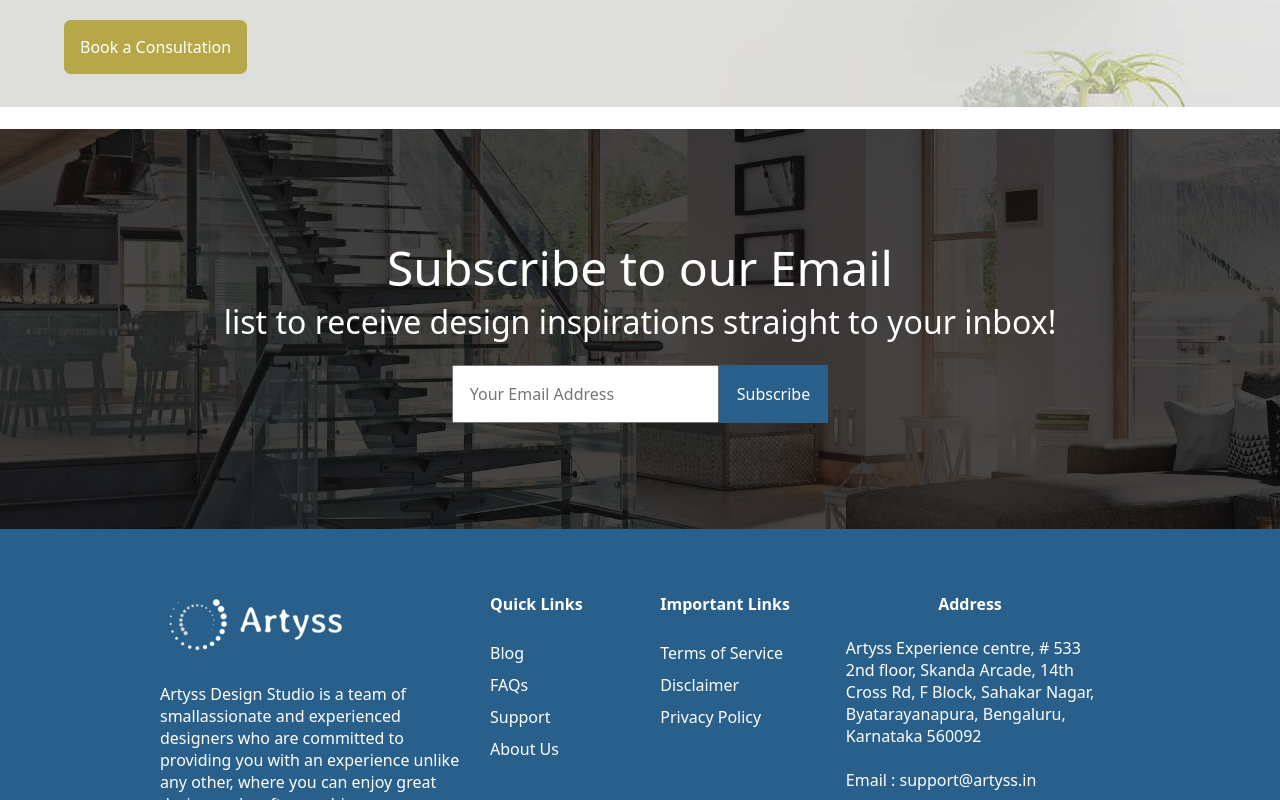
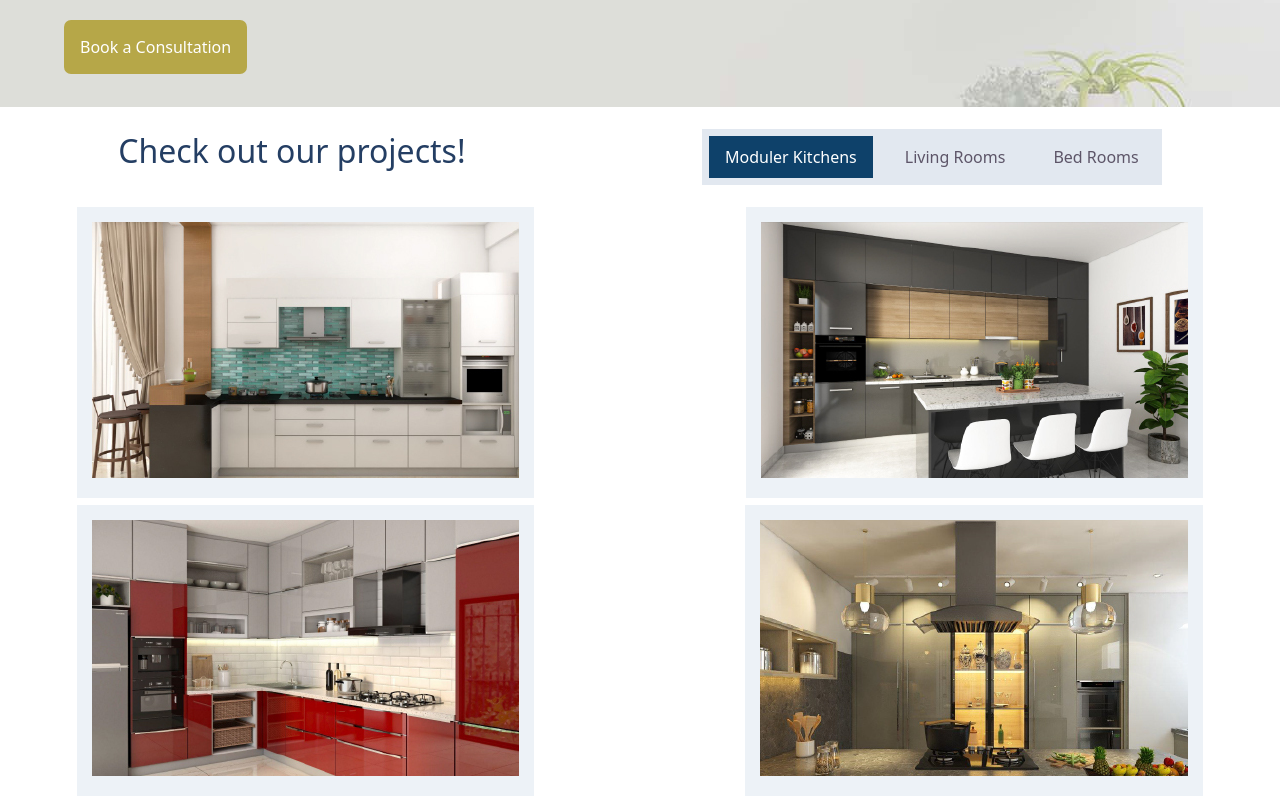
Before and after one commit to rahulkhanal/artyss, a React (Vite) app: page / in a window 1280 px wide. Shown: the part 1740-2540 px from the top of the page. Built offline with nearby package versions, Linux system fonts and the light colour scheme.

Commit message:
tab section first work

```diff
--- /dev/null
+++ b/src/components/Tab.jsx
@@ -0,0 +1,86 @@
+import React, { useState } from "react";
+import "./Tab.scss";
+
+const ModulerKitchen = [
+  {
+    id: 1,
+    img: "/src/assets/media/oneKitchen.ef12dc70.jpg",
+  },
+  {
+    id: 2,
+    img: "/src/assets/media/2kitchen.d9f740a9.jpg",
+  },
+  {
+    id: 3,
+    img: "/src/assets/media/3kitchen.4b06db37.jpg",
+  },
+  {
+    id: 4,
+    img: "/src/assets/media/4kitchen.8a6cbda5.jpg",
+  },
+  {
+    id: 5,
+    img: "/src/assets/media/5kitchen.8d1d9691.jpg",
+  },
+  {
+    id: 6,
+    img: "/src/assets/media/6kitchen.eb10ee31.jpg",
+  },
+];
+const Tab = () => {
+  const [tab, setTab] = useState({
+    Moduler: true,
+    Living: false,
+    Bed: false,
+  });
+  const [arr, setArr] = useState(ModulerKitchen);
+
+  return (
+    <div className="tab-section">
+      <div className="head">
+        <h1>Check out our projects!</h1>
+        <ul className="tab-main">
+          <li
+            onClick={() => {
+              setArr(ModulerKitchen);
+              setTab({ Moduler: true, Living: false, Bed: false });
+            }}
+            style={
+              tab.Moduler ? { backgroundColor: "#0E416A", color: "#fff" } : null
+            }
+          >
+            Moduler Kitchens
+          </li>
+          <li
+            style={
+              tab.Living ? { backgroundColor: "#0E416A", color: "#fff" } : null
+            }
+            onClick={() => setTab({ Moduler: false, Living: true, Bed: false })}
+          >
+            Living Rooms
+          </li>
+          <li
+            style={
+              tab.Bed ? { backgroundColor: "#0E416A", color: "#fff" } : null
+            }
+            onClick={() => setTab({ Moduler: false, Living: false, Bed: true })}
+          >
+            Bed Rooms
+          </li>
+        </ul>
+      </div>
+      <br />
+      <div className="body">
+        {arr.map((item, index) => {
+          return (
+            <div key={item.id}>
+              <img src={item.img} />
+            </div>
+          );
+        })}
+      </div>
+    </div>
+  );
+};
+
+export default Tab;
--- /dev/null
+++ b/src/components/Tab.scss
@@ -0,0 +1,40 @@
+.tab-section{
+    .head{
+        justify-content: space-around;
+        width: 100%;
+        display: flex;
+        flex-wrap: wrap;
+        h1{
+            color: #243E63;
+            font-weight: 300;
+        }
+        ul{
+            padding: 7px;
+            display: flex;
+            align-items: center;
+            cursor: pointer;
+            gap: 1rem;
+            background-color: #E2E8F0;
+            li{
+                list-style: none;
+                padding: 10px 1rem;
+                color: #5D5568;
+            }
+        }
+    }
+    .body{
+        display: flex;
+        justify-content: space-between;
+        flex-wrap: wrap;
+        width: 88%;
+        gap: 7px;
+        margin: auto;
+        div{
+            background-color: #EDF2F7;
+            padding: 15px;
+            img{
+                width: 100%;
+            }
+        }
+    }
+}
--- a/src/pages/Home.jsx
+++ b/src/pages/Home.jsx
@@ -2,6 +2,7 @@ import React, { useRef, useState } from "react";
 import "./home.scss";
 import "react-responsive-carousel/lib/styles/carousel.min.css"; // requires a loader
 import { Carousel } from "react-responsive-carousel";
+import Tab from "../components/Tab";
 
 const Home = () => {
   const [bannerData, setBannerDta] = useState([
@@ -108,6 +109,7 @@ const Home = () => {
         </div>
       </div>
       <br />
+      <Tab />
       <div className="subscribe">
         <main>
           <h1>Subscribe to our Email</h1>
```
